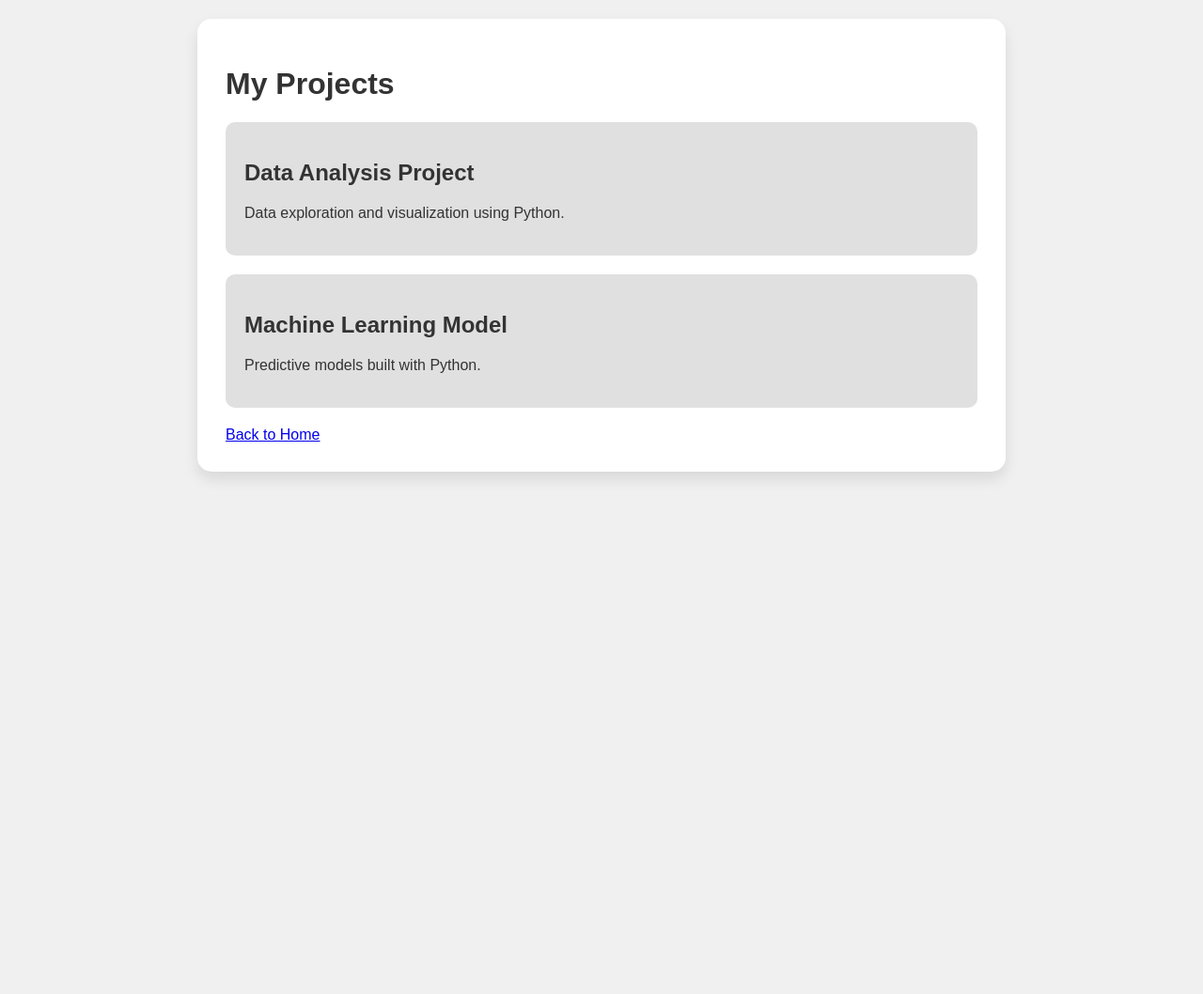
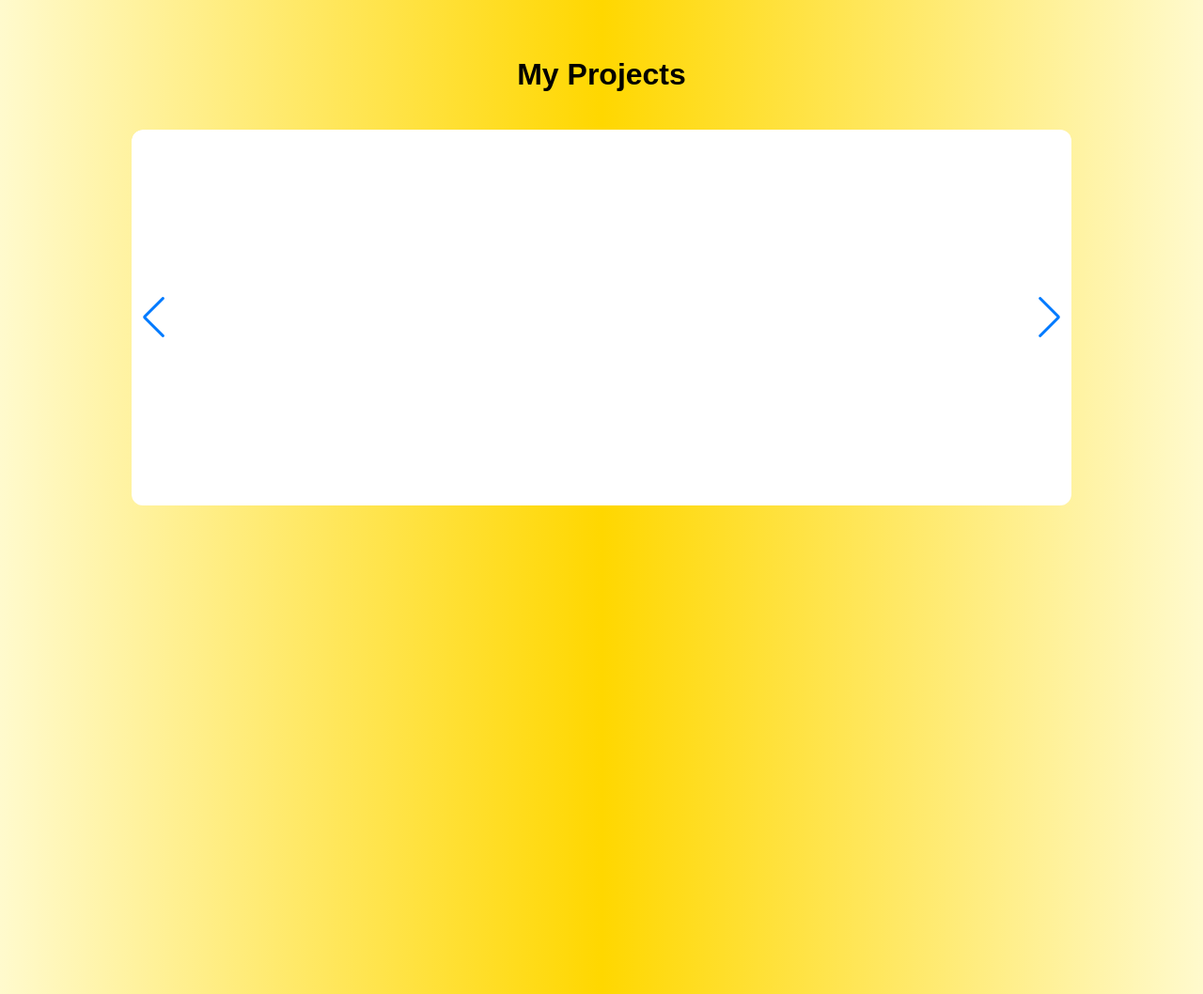
Before and after one commit to Sanshiya-26/DS_Study_Planner, a Flask app: template templates/projects.html in a window 1280 px wide. Shown: the whole page at 94% size. Run offline with Flask 3, Linux system fonts and the light colour scheme; the template is opened without the code that fills it, so the values that code supplies are empty; parts of the project's set-up code (start-up, migrations or seed data) failed here and were passed over.

Commit message:
Add my portfolio

```diff
--- /dev/null
+++ b/app.py
@@ -0,0 +1,35 @@
+from flask import Flask, render_template, request
+import planner_logic  # Only needed if you're using logic for study planner
+
+app = Flask(__name__)
+
+# Home Page
+@app.route("/")
+def home():
+    return render_template("index.html")
+
+# About Page
+@app.route("/about")
+def about():
+    return render_template("about.html")
+
+# Contact Page
+@app.route("/contact")
+def contact():
+    return render_template("contact.html")
+
+# Projects Page
+@app.route("/projects")
+def projects():
+    return render_template("projects.html")
+
+# Study Planner Page (Flask-based)
+@app.route("/study-planner", methods=["GET", "POST"])
+def study_planner():
+    if request.method == "POST":
+        # Example result; replace with planner_logic call if needed
+        return render_template("plan.html", result="Study plan goes here")
+    return render_template("form.html")
+
+if __name__ == "__main__":
+    app.run(debug=True)
--- a/static/script.js
+++ b/static/script.js
@@ -1,4 +1,5 @@
 document.addEventListener("DOMContentLoaded", function () {
+    // Scroll observer (optional animation)
     const sections = document.querySelectorAll(".section");
 
     const observer = new IntersectionObserver((entries, observer) => {
@@ -10,7 +11,14 @@ document.addEventListener("DOMContentLoaded", function () {
         });
     }, { threshold: 0.3 });
 
-    sections.forEach(section => {
-        observer.observe(section);
+    sections.forEach(section => observer.observe(section));
+
+    // Swiper init
+    var swiper = new Swiper(".mySwiper", {
+        loop: true,
+        navigation: {
+            nextEl: ".swiper-button-next",
+            prevEl: ".swiper-button-prev",
+        },
     });
 });
--- a/static/style.css
+++ b/static/style.css
@@ -1,52 +1,54 @@
+/* === Global Styles === */
 body {
-    background-color: #f0f0f0;
+    background: linear-gradient(to right, lemonchiffon, gold, lemonchiffon);
     font-family: 'Arial', sans-serif;
-    color: #333;
+    color: black;
     margin: 0;
     padding: 20px;
 }
 
+h1, h2, h3 {
+    color: black;
+    margin-bottom: 15px;
+}
+
+/* === Container === */
 .container {
     max-width: 800px;
     margin: 0 auto;
-    background-color: #fff;
+    background-color: white;
     padding: 30px;
     border-radius: 15px;
-    box-shadow: 0 8px 15px rgba(0, 0, 0, 0.1);
+    box-shadow: 0 8px 15px lightgray;
     transition: transform 0.3s, box-shadow 0.3s;
 }
 
 .container:hover {
     transform: translateY(-5px);
-    box-shadow: 0 12px 20px rgba(0, 0, 0, 0.15);
-}
-
-.avatar-section {
-    display: flex;
-    align-items: center;
-    gap: 20px;
-    margin-bottom: 30px;
-}
-
-.avatar-container {
-    flex-shrink: 0;
+    box-shadow: 0 12px 20px gray;
 }
 
 .avatar {
-    border-radius: 50%;
-    width: 250px;
-    height: 250px;
-    object-fit: cover;
-    box-shadow: 0 4px 6px rgba(0, 0, 0, 0.1);
-    animation: float 4s ease-in-out infinite;
+  width: 100%;
+  max-width: 900px;
+  height: auto;
+  object-fit: cover;
+  display: block;
+  margin: 0 auto 30px auto;
+  border-radius: 15px;
+  box-shadow: 0 20px 40px rgba(0, 0, 0, 0.25);
+  transition: transform 0.3s ease;
 }
 
 .avatar:hover {
-    transform: scale(1.05);
+  transform: scale(1.02);
 }
 
+/* === Intro Text === */
 .intro-text {
-    max-width: 600px;
+    max-width: 700px;
+    text-align: center;
+    margin: 0 auto;
 }
 
 .intro-text p {
@@ -54,33 +56,31 @@ body {
     line-height: 1.6;
 }
 
-@keyframes float {
-    0% { transform: translateY(0); }
-    50% { transform: translateY(-5px); }
-    100% { transform: translateY(0); }
-}
-
+/* === Section Wrapper === */
 .section {
     margin-bottom: 30px;
 }
 
+/* === Projects / Cards === */
 .project-card {
-    background-color: #e0e0e0;
+    background-color: whitesmoke;
     padding: 20px;
     border-radius: 10px;
     margin-bottom: 20px;
     transition: transform 0.3s, background-color 0.3s;
+    box-shadow: 0 3px 6px lightgray;
 }
 
 .project-card:hover {
     transform: scale(1.05);
-    background-color: #d0d0d0;
+    background-color: lightgray;
 }
 
+/* === Buttons === */
 .demo-btn {
     display: inline-block;
-    background-color: #007bff;
-    color: #fff;
+    background-color: dodgerblue;
+    color: white;
     padding: 10px 20px;
     text-decoration: none;
     border-radius: 5px;
@@ -89,6 +89,43 @@ body {
 }
 
 .demo-btn:hover {
-    background-color: #0056b3;
+    background-color: royalblue;
     transform: translateY(-2px);
 }
+
+/* === Float Animation (optional) === */
+@keyframes float {
+    0% { transform: translateY(0); }
+    50% { transform: translateY(-5px); }
+    100% { transform: translateY(0); }
+}
+
+/* === Swiper Slide === */
+.swiper-slide {
+    background-color: white;
+    border-radius: 12px;
+    padding: 30px;
+    box-shadow: 0 4px 15px lightgray;
+    overflow-y: auto;
+    height: 100vh;
+    display: flex;
+    flex-direction: column;
+    align-items: center;
+    justify-content: center;
+}
+
+/* === Scrollbar === */
+.swiper-slide::-webkit-scrollbar {
+    width: 8px;
+}
+
+.swiper-slide::-webkit-scrollbar-thumb {
+    background: silver;
+    border-radius: 4px;
+}
+
+img {
+  width: 120px;
+  height: 120px;
+  border-radius: 50%;
+}
--- a/templates/projects.html
+++ b/templates/projects.html
@@ -1,21 +1,95 @@
 <!DOCTYPE html>
-<html>
+<html lang="en">
 <head>
-    <title>Projects - Creative Portfolio</title>
-    <link rel="stylesheet" href="/static/style.css">
+  <meta charset="UTF-8">
+  <title>Projects</title>
+
+  <!-- Swiper CSS -->
+  <link rel="stylesheet" href="https://cdn.jsdelivr.net/npm/swiper@10/swiper-bundle.min.css" />
+  <link rel="stylesheet" href="{{ url_for('static', filename='style.css') }}">
+
+  <style>
+    body {
+      font-family: Arial, sans-serif;
+      background-color: #f4f4f4;
+      margin: 0;
+      padding: 40px;
+    }
+
+    h1 {
+      text-align: center;
+      margin-bottom: 40px;
+    }
+
+    .swiper {
+      width: 90%;
+      max-width: 1000px;
+      height: 400px;
+      margin: auto;
+      border-radius: 12px;
+      overflow: hidden;
+    }
+
+    .swiper-slide {
+      background: #fff;
+      padding: 30px;
+      overflow-y: auto;
+      box-shadow: 0 4px 15px rgba(0, 0, 0, 0.1);
+    }
+
+    .swiper-slide h3 {
+      margin-bottom: 10px;
+    }
+
+    .swiper-slide a {
+      display: inline-block;
+      margin-top: 15px;
+      padding: 10px 20px;
+      background-color: #007bff;
+      color: #fff;
+      border-radius: 6px;
+      text-decoration: none;
+    }
+
+    .swiper-slide a:hover {
+      background-color: #0056b3;
+    }
+  </style>
 </head>
 <body>
-    <div class="container">
-        <h1>My Projects</h1>
-        <div class="project-card">
-            <h2>Data Analysis Project</h2>
-            <p>Data exploration and visualization using Python.</p>
-        </div>
-        <div class="project-card">
-            <h2>Machine Learning Model</h2>
-            <p>Predictive models built with Python.</p>
-        </div>
-        <a href="/">Back to Home</a>
+
+<h1>My Projects</h1>
+
+<div class="swiper mySwiper">
+  <div class="swiper-wrapper">
+
+    <div class="swiper-slide">
+      <h3>Flask Study Planner</h3>
+      <p>A productivity tool built with Flask to help students organize study schedules, featuring input forms and a custom logic backend.</p>
+      <a href="/study-planner">Open Flask App</a>
     </div>
+
+    <div class="swiper-slide">
+      <h3>ML Study Planner</h3>
+      <p>This project uses a trained ML model to personalize study routines based on user data. Built with Python and Streamlit.</p>
+      <a href="http://localhost:8501" target="_blank">Open Streamlit App</a>
+    </div>
+
+    <div class="swiper-slide">
+      <h3>Portfolio Website</h3>
+      <p>This responsive portfolio site built with Flask showcases my personal projects, skills, and contact details in a clean UI.</p>
+      <a href="/">Return Home</a>
+    </div>
+
+  </div>
+
+  <div class="swiper-button-prev"></div>
+  <div class="swiper-button-next"></div>
+</div>
+
+<!-- Swiper JS -->
+<script src="https://cdn.jsdelivr.net/npm/swiper@10/swiper-bundle.min.js"></script>
+<script src="{{ url_for('static', filename='script.js') }}"></script>
+
 </body>
 </html>
```
Also changed, not shown: portfolio.py (deleted, +0 -30 lines), templates/index.html (+107 -26 lines), static/avatar1.png (added), templates/form.html (renamed from form.html), templates/plan.html (renamed from plan.html), 5 other files.
